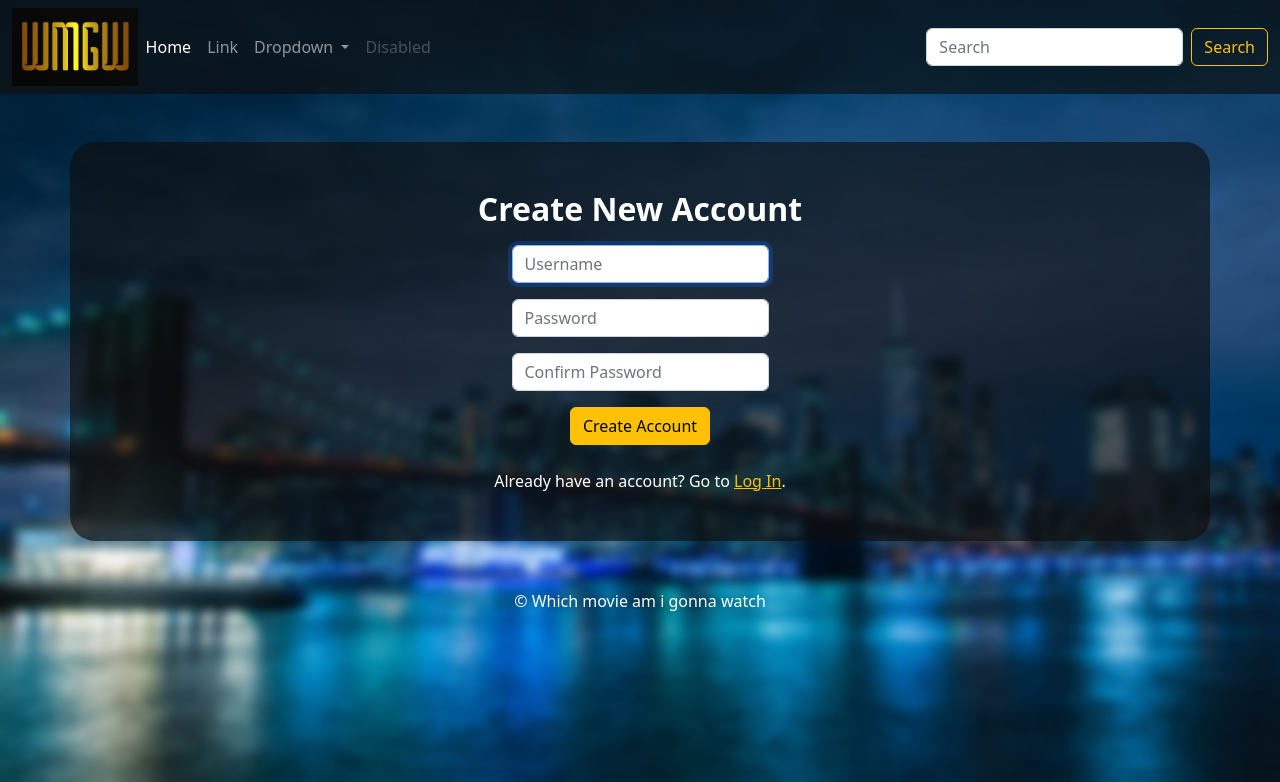
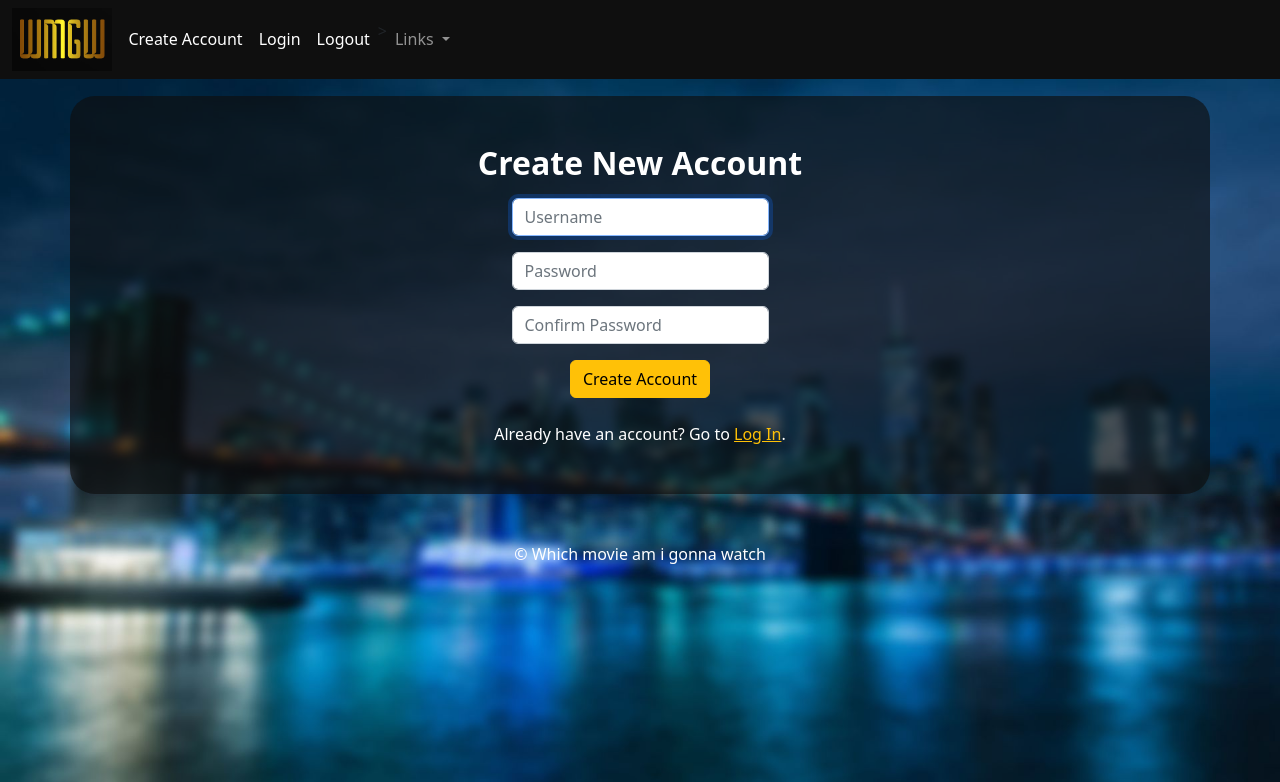
Before and after one commit to jgabrielsz/WMGW, a Flask app: page /register in a window 1280 px wide. Shown: the top 782 px of the page. Run offline with Flask 2, Linux system fonts and the light colour scheme.

Commit message:
Templates and Static folders
Create a global template and static folder.

```diff
--- a/Auth/__init__.py
+++ b/Auth/__init__.py
@@ -2,26 +2,13 @@ from flask import Blueprint, render_template, request, redirect, session, url_fo
 from utils import *
 import sqlite3
 
-auth_bp = Blueprint('auth', __name__, template_folder='templates', static_folder='static', static_url_path='/static/admin')
+auth_bp = Blueprint('auth', __name__, template_folder='templates', static_folder='.static')
 
 # Connect to the database
 connection = sqlite3.connect('./database.db')
 db = connection.cursor()
 
 
-# Homepage
-@auth_bp.route('/')
-def index():
-    """
-    Render the homepage of the site
-    """
-
-    # If the user is not logged in redirect to login
-    if session.get('id') is None:
-        return redirect('/login')
-
-    # If the user is logged in show the homepage
-    return render_template('index.html')
 
 # register page
 @auth_bp.route('/register', methods=['GET', 'POST'])
--- /dev/null
+++ b/Auth/templates/base_auth.html
@@ -0,0 +1,14 @@
+{% extends 'base.html' %}
+
+
+{% block navbar %}
+<li class="nav-item">
+    <a href="/register" class="nav-link active">Create Account</a>
+</li>
+<li class="nav-item">
+    <a href="/login" class="nav-link active">Login</a>
+</li>
+<li class="nav-item">
+    <a href="/logout" class="nav-link active">Logout</a>
+</li>>
+{% endblock %}
--- a/Auth/templates/layout.html
+++ /dev/null
@@ -1,65 +0,0 @@
-<!DOCTYPE html>
-
-<html lang="en">
-
-    <head>
-        <meta charset="utf-8">
-        <meta name="viewport" content="initial-scale=1, width=device-width">
-
-        <!--Bootstrap-->
-        <link href="https://cdn.jsdelivr.net/npm/bootstrap@5.2.0/dist/css/bootstrap.min.css" rel="stylesheet" integrity="sha384-gH2yIJqKdNHPEq0n4Mqa/HGKIhSkIHeL5AyhkYV8i59U5AR6csBvApHHNl/vI1Bx" crossorigin="anonymous">
-        <link href="{{url_for('.static', filename = 'style.css')}}" rel="stylesheet">
-
-        <title>WMGW {% block title %}{% endblock %}</title>
-
-
-    </head>
-
-    <body>
-        <nav class="navbar navbar-expand-lg navbar-dark transparent">
-            <div class="container-fluid">
-            	<a class="logo" href="/"><img class="w-100" src="{{url_for('.static', filename = 'Logo.png')}}" alt="WMGW"></a>
-              <button class="navbar-toggler" type="button" data-bs-toggle="collapse" data-bs-target="#navbarSupportedContent" aria-controls="navbarSupportedContent" aria-expanded="false" aria-label="Toggle navigation">
-                <span class="navbar-toggler-icon"></span>
-              </button>
-              <div class="collapse navbar-collapse" id="navbarSupportedContent">
-                <ul class="navbar-nav me-auto mb-2 mb-lg-0">
-                  <li class="nav-item">
-                    <a class="nav-link active" aria-current="page" href="#">Home</a>
-                  </li>
-                  <li class="nav-item">
-                    <a class="nav-link" href="#">Link</a>
-                  </li>
-                  <li class="nav-item dropdown">
-                    <a class="nav-link dropdown-toggle" href="#" role="button" data-bs-toggle="dropdown" aria-expanded="false">
-                      Dropdown
-                    </a>
-                    <ul class="dropdown-menu">
-                      <li><a class="dropdown-item" href="#">Action</a></li>
-                      <li><a class="dropdown-item" href="#">Another action</a></li>
-                      <li><hr class="dropdown-divider"></li>
-                      <li><a class="dropdown-item" href="#">Something else here</a></li>
-                    </ul>
-                  </li>
-                  <li class="nav-item">
-                    <a class="nav-link disabled">Disabled</a>
-                  </li>
-                </ul>
-                <form class="d-flex" role="search">
-                  <input class="form-control me-2" type="search" placeholder="Search" aria-label="Search">
-                  <button class="btn btn-outline-warning" type="submit">Search</button>
-                </form>
-              </div>
-            </div>
-          </nav>
-
-        <main class="container-fluid py-5 text-center">
-                {% block content %}{% endblock %}
-        </main>
-
-        <footer class="mb-5 text-center text-white">
-            <p>&copy; Which movie am i gonna watch</p>
-        </footer>
-
-    </body>
-</html>
--- a/Auth/templates/login.html
+++ b/Auth/templates/login.html
@@ -1,4 +1,4 @@
-{% extends "layout.html" %}
+{% extends "base_auth.html" %}
 
 {% block title %}
     Log In
--- a/Auth/templates/register.html
+++ b/Auth/templates/register.html
@@ -1,4 +1,4 @@
-{% extends "layout.html" %}
+{% extends "base_auth.html" %}
 
 {% block title %}
     New Account
--- /dev/null
+++ b/Main/templates/base_home.html
@@ -0,0 +1 @@
+{% extends 'base.html' %}
--- a/Auth/templates/index.html
+++ b/Main/templates/home.html
@@ -1,4 +1,4 @@
-{% extends "layout.html" %}
+{% extends "base_home.html" %}
 
 {% block title %}
     Home
@@ -19,6 +19,6 @@
 
     <div class="container text-white">
         You're logged in
-        <a class="text-warning" href="/logout">Log Out</a>
+        <a class="text-primary" href="/logout">Log Out</a>
     </div>
 {% endblock %}
--- a/app.py
+++ b/app.py
@@ -1,6 +1,8 @@
+import imp
 from flask import Flask
 from flask_session import Session
 from Auth import auth_bp
+from Main import main_bp
 
 # Create the Flask app
 app = Flask(__name__)
@@ -12,6 +14,7 @@ Session(app)
 
 # Register all the blueprints
 app.register_blueprint(auth_bp)
+app.register_blueprint(main_bp)
 
 # Run the app
 if __name__ == '__main__':
--- a/Auth/static/style.css
+++ b/static/style.css
@@ -14,6 +14,10 @@ body {
     background-color: rgba(15, 15, 15, 0.651);
 }
 
+.navcolor {
+    background-color: rgba(15, 15, 15)
+}
+
 .logo {
-    width: 10%;
+    width: 8%;
 }
--- /dev/null
+++ b/templates/base.html
@@ -0,0 +1,53 @@
+<!DOCTYPE html>
+
+<html lang="en">
+    <head>
+        <meta charset="utf-8">
+        <meta name="viewport" content="initial-scale=1, width=device-width">
+        <!--Bootstrap-->
+        <script src="https://cdn.jsdelivr.net/npm/bootstrap@5.0.2/dist/js/bootstrap.bundle.min.js" integrity="sha384-MrcW6ZMFYlzcLA8Nl+NtUVF0sA7MsXsP1UyJoMp4YLEuNSfAP+JcXn/tWtIaxVXM" crossorigin="anonymous"></script>
+        <link href="https://cdn.jsdelivr.net/npm/bootstrap@5.2.0/dist/css/bootstrap.min.css" rel="stylesheet" integrity="sha384-gH2yIJqKdNHPEq0n4Mqa/HGKIhSkIHeL5AyhkYV8i59U5AR6csBvApHHNl/vI1Bx" crossorigin="anonymous">
+        <link href="{{url_for('static', filename = 'style.css')}}" rel="stylesheet">
+
+        <title>WMGW {% block title %}{% endblock %}</title>
+    </head>
+    <body>
+        <!--Navbar-->
+        <nav class="navbar navbar-expand-sm navbar-dark navcolor fixed-top">
+            <div class="container-fluid">
+                <a class="logo" href="/">
+                    <img class="w-100" src="{{url_for('static', filename = 'Logo.png')}}" alt="WMGW">
+                </a>
+
+                <button class="navbar-toggler" type="button" data-bs-toggle="collapse" data-bs-target="#navmenu">
+                    <span class="navbar-toggler-icon"></span>
+                </button>
+
+                <div id="navmenu" class="collapse navbar-collapse">
+                    <ul class="navbar-nav ms-2">
+                        {% block navbar %}{% endblock %}
+                        <li class="nav-item dropdown">
+                            <a class="nav-link dropdown-toggle" href="#" id="navbarDropdown" role="button" data-bs-toggle="dropdown" aria-expanded="false">
+                                Links
+                            </a>
+                            <ul class="dropdown-menu" aria-labelledby="navbarDropdown">
+                                <li><a class="dropdown-item" href="#">item1</a></li>
+                                <li><a class="dropdown-item" href="#">item2</a></li>
+                                <li><a class="dropdown-item" href="#">item3</a></li>
+                            </ul>
+                        </li>
+                    </ul>
+                </div>
+            </div>
+        </nav>
+
+        <main class="container-fluid py-5 text-center mt-5">
+                {% block content %}{% endblock %}
+        </main>
+
+        <footer class="mb-5 text-center text-white">
+            <p>&copy; Which movie am i gonna watch</p>
+        </footer>
+
+    </body>
+</html>
```
Also changed, not shown: Main/__init__.py (added, +21 -0 lines), static/Logo.png (renamed from Auth/static/Logo.png), static/bubbles.jpg (renamed from Auth/static/bubbles.jpg), static/city-blured.jpg (renamed from Auth/static/city-blured.jpg), static/city.jpg (renamed from Auth/static/city.jpg).
